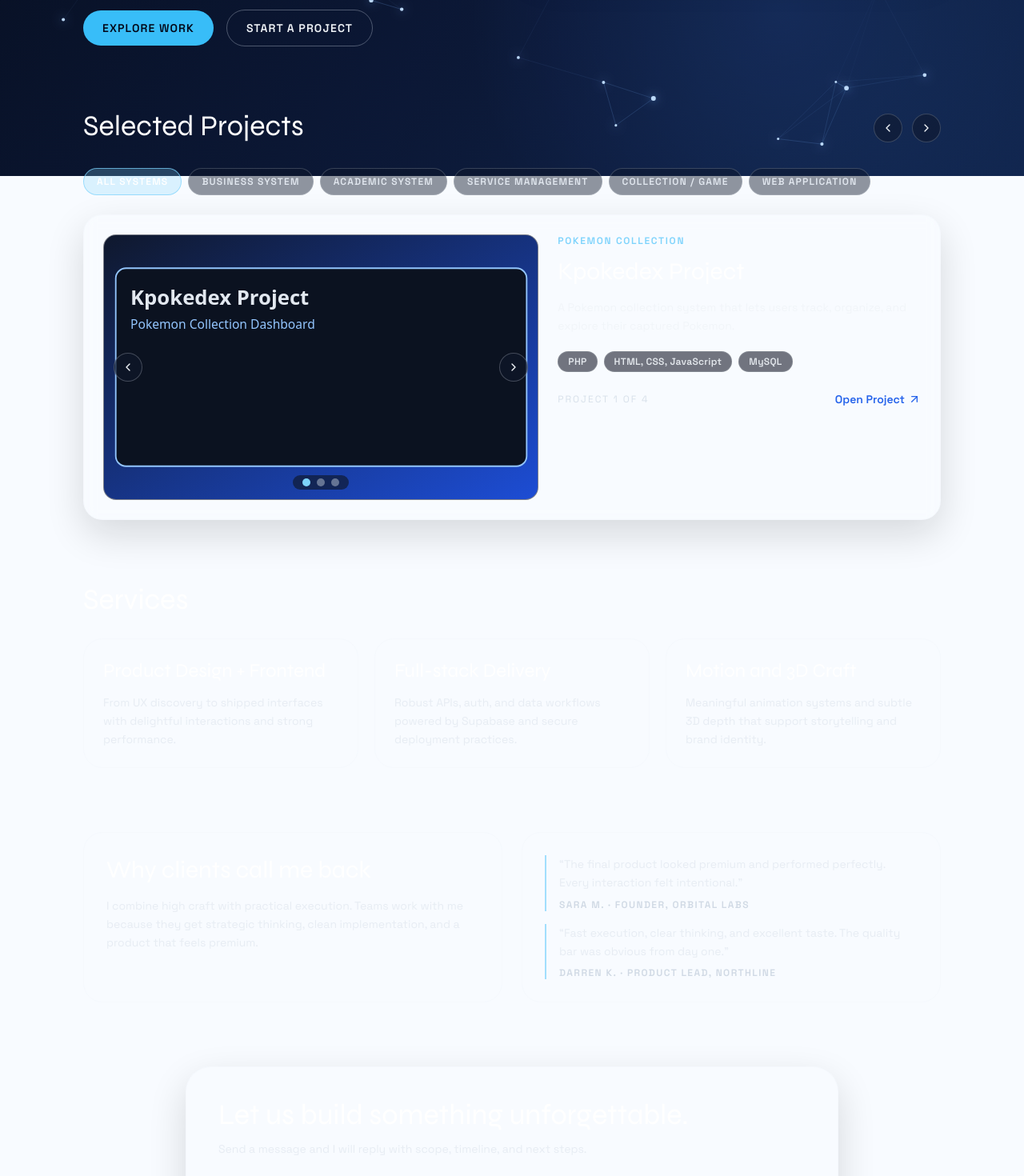
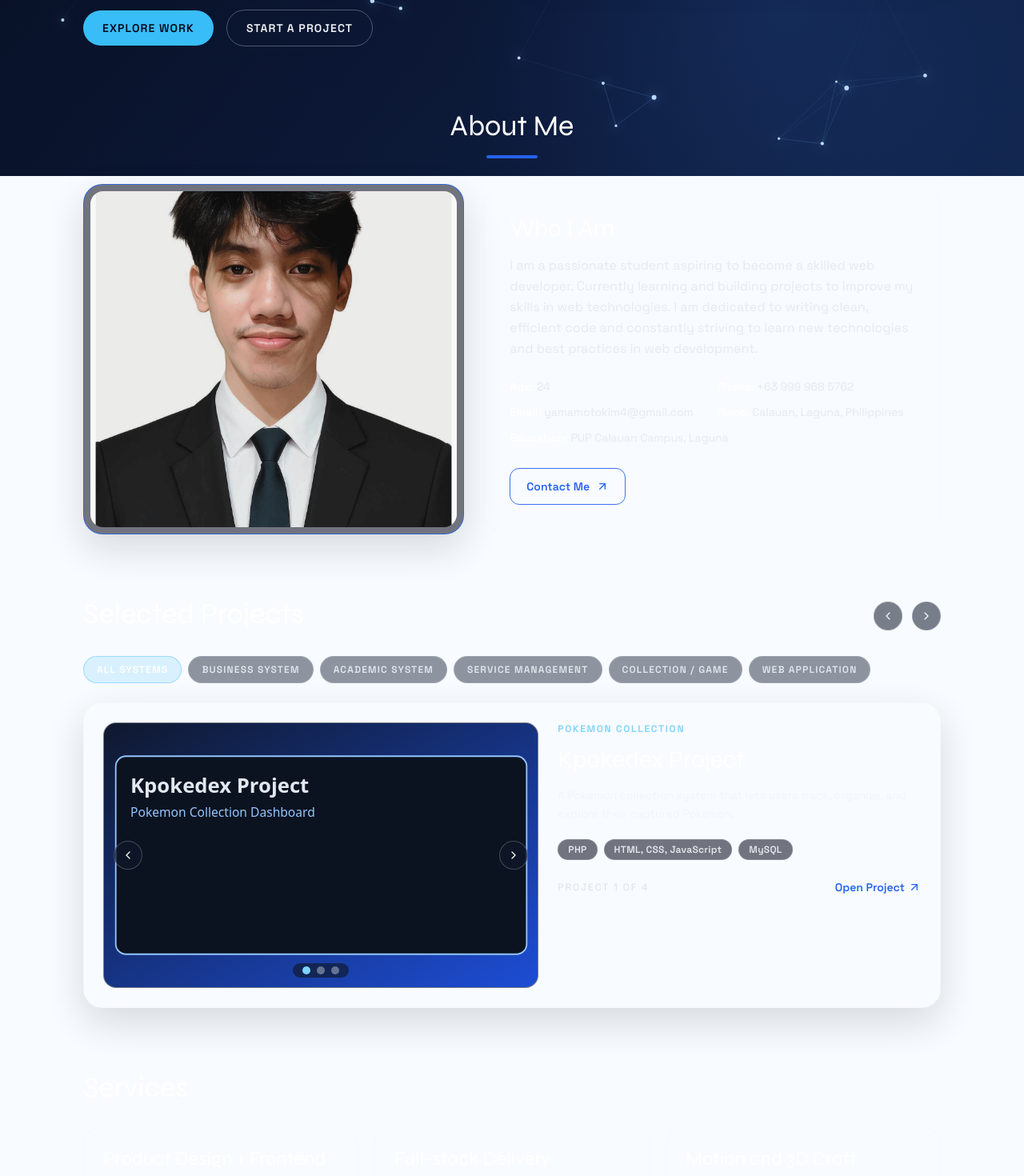
Before and after one commit to parzinal/My_Portfolio, a Next.js app: page / in a window 1280 px wide. Shown: the part 580-2050 px from the top of the page at 80% size. Built offline with nearby package versions, Linux system fonts and the light colour scheme.

Commit message:
Update portfolio-page.tsx

```diff
--- a/src/components/portfolio-page.tsx
+++ b/src/components/portfolio-page.tsx
@@ -4,7 +4,7 @@ import { FormEvent, useEffect, useMemo, useState } from "react";
 import Image from "next/image";
 import { motion } from "framer-motion";
 import { ArrowUpRight, Sparkles, CheckCircle2, Github, Linkedin, Mail, ChevronLeft, ChevronRight } from "lucide-react";
-import { navItems, projects, services, testimonials } from "@/data/site";
+import { navItems, projects, services } from "@/data/site";
 import { SceneCanvas } from "@/components/scene-canvas";
 import { BackgroundCanvas } from "@/components/background-canvas";
 
@@ -274,6 +274,50 @@ export function PortfolioPage() {
         </motion.div>
       </section>
 
+      <section id="about" className="mx-auto w-full max-w-6xl px-6 pb-20 md:px-10">
+        <div className="mb-8 text-center">
+          <h2 className="font-[family-name:var(--font-syne)] text-3xl text-white md:text-4xl">About Me</h2>
+          <div className="mx-auto mt-4 h-1 w-16 rounded-full bg-clay" />
+        </div>
+
+        <div className="grid gap-6 md:grid-cols-[1fr_1.2fr] md:items-center">
+          <div className="overflow-hidden rounded-3xl border border-clay/80 bg-slate-950/55 p-2 shadow-card">
+            <div className="relative h-[320px] w-full overflow-hidden rounded-2xl md:h-[420px]">
+              <Image
+                src="/images/cv-kim-yamamoto.png"
+                alt="Kim Yamamoto portrait"
+                fill
+                className="object-cover"
+                sizes="(max-width: 768px) 100vw, 45vw"
+              />
+            </div>
+          </div>
+
+          <div className="rounded-3xl border border-slate-200/15 bg-slate-900/52 p-7 md:p-8">
+            <h3 className="font-[family-name:var(--font-syne)] text-3xl text-white">Who I Am</h3>
+            <p className="mt-4 text-base leading-relaxed text-slate-200/85">
+              I am a passionate student aspiring to become a skilled web developer. Currently learning and building projects to improve my skills in web technologies. I am dedicated to writing clean, efficient code and constantly striving to learn new technologies and best practices in web development.
+            </p>
+
+            <div className="mt-6 grid gap-3 text-sm text-slate-200/90 sm:grid-cols-2">
+              <p><span className="font-semibold text-white">Age:</span> 24</p>
+              <p><span className="font-semibold text-white">Phone:</span> +63 999 968 5762</p>
+              <p><span className="font-semibold text-white">Email:</span> yamamotokim4@gmail.com</p>
+              <p><span className="font-semibold text-white">Place:</span> Calauan, Laguna, Philippines</p>
+              <p className="sm:col-span-2"><span className="font-semibold text-white">Education:</span> PUP Calauan Campus, Laguna</p>
+            </div>
+
+            <a
+              href="mailto:yamamotokim4@gmail.com"
+              className="mt-7 inline-flex items-center gap-2 rounded-xl border border-clay/90 px-5 py-3 text-sm font-semibold text-clay transition hover:bg-clay hover:text-slate-950"
+            >
+              Contact Me
+              <ArrowUpRight className="h-4 w-4" />
+            </a>
+          </div>
+        </div>
+      </section>
+
       <section id="work" className="mx-auto w-full max-w-6xl px-6 pb-20 md:px-10">
         <div className="mb-8 flex items-end justify-between gap-4">
           <h2 className="font-[family-name:var(--font-syne)] text-3xl text-white md:text-4xl">Selected Projects</h2>
@@ -419,28 +463,6 @@ export function PortfolioPage() {
         </div>
       </section>
 
-      <section id="about" className="mx-auto w-full max-w-6xl px-6 pb-20 md:px-10">
-        <div className="grid gap-6 md:grid-cols-2">
-          <div className="rounded-3xl border border-slate-200/15 bg-slate-900/52 p-7">
-            <h2 className="font-[family-name:var(--font-syne)] text-3xl text-white">Why clients call me back</h2>
-            <p className="mt-4 text-sm leading-relaxed text-slate-200/80">
-              I combine high craft with practical execution. Teams work with me because they get strategic thinking, clean implementation, and a product that feels premium.
-            </p>
-          </div>
-
-          <div className="space-y-4 rounded-3xl border border-slate-200/15 bg-slate-900/52 p-7">
-            {testimonials.map((testimonial) => (
-              <blockquote key={testimonial.name} className="border-l-2 border-sky-300/70 pl-4">
-                <p className="text-sm leading-relaxed text-slate-200/80">&ldquo;{testimonial.quote}&rdquo;</p>
-                <footer className="mt-2 text-xs font-semibold uppercase tracking-[0.12em] text-slate-300/90">
-                  {testimonial.name} · {testimonial.role}
-                </footer>
-              </blockquote>
-            ))}
-          </div>
-        </div>
-      </section>
-
       <section id="contact" className="mx-auto w-full max-w-4xl px-6 pb-24 md:px-10">
         <div className="rounded-[2rem] border border-slate-200/15 bg-slate-900/58 p-7 shadow-card md:p-10">
           <h2 className="font-[family-name:var(--font-syne)] text-3xl text-white md:text-4xl">Let us build something unforgettable.</h2>
```
